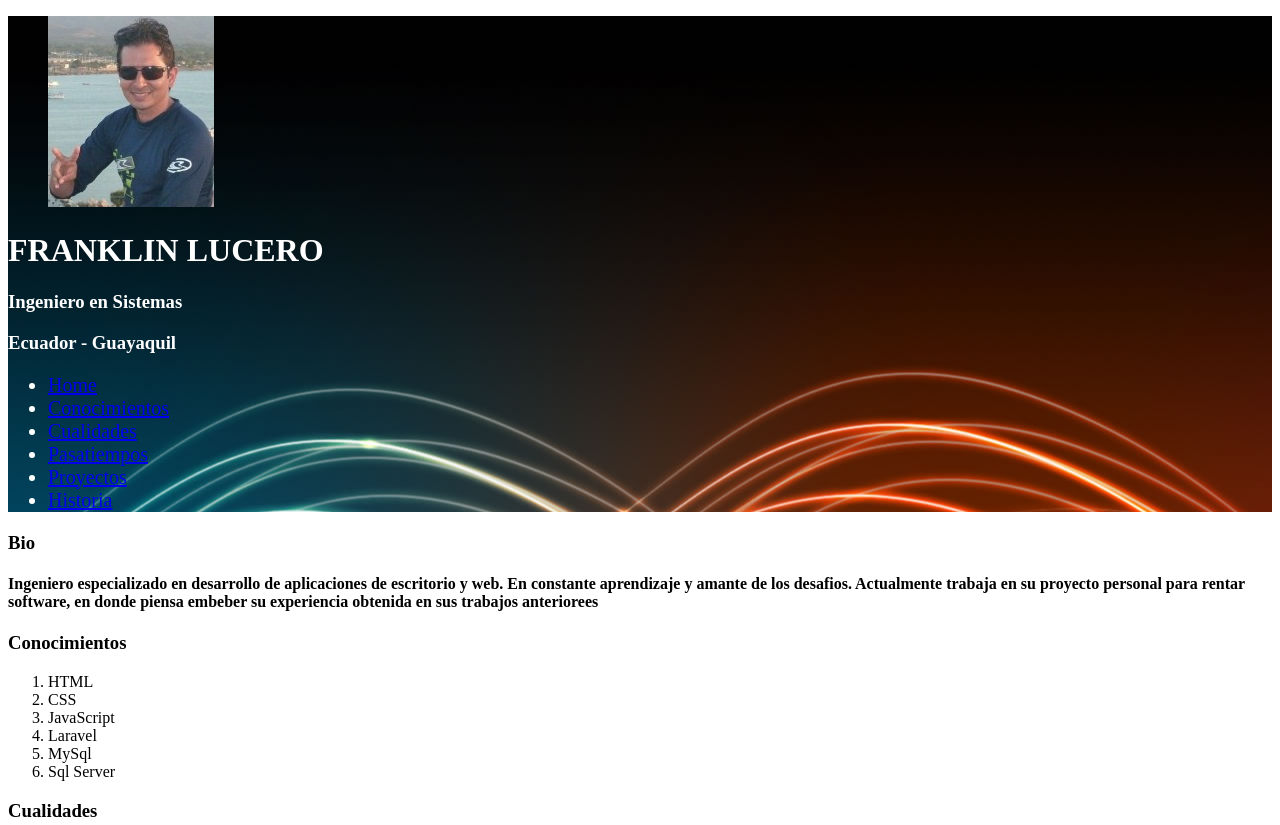
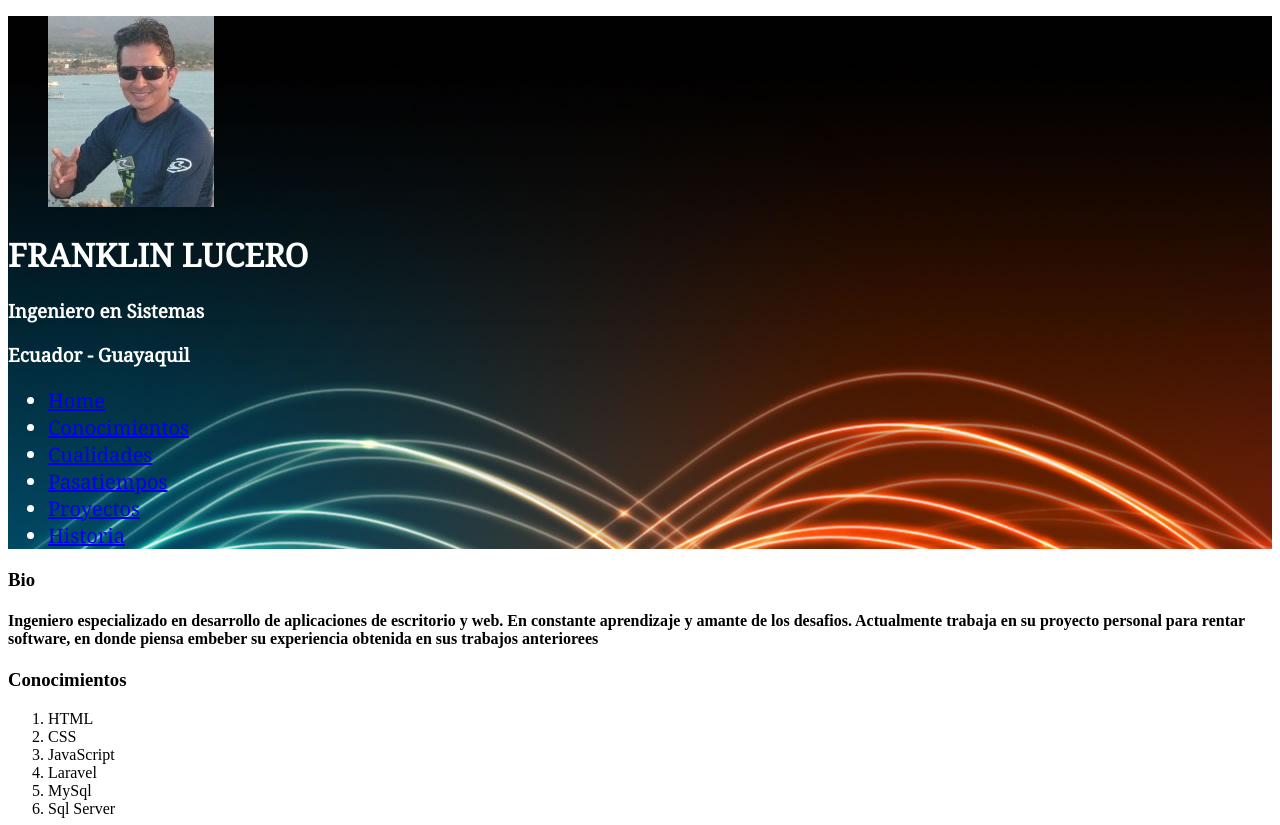
Before and after one commit to Alercard/personal, a website: page dist/index.html in a window 1280 px wide. Shown: the top 825 px of the page. Drawn offline with Linux system fonts and the light colour scheme.

Commit message:
Google Fonts

```diff
--- a/dist/css/estilo.css
+++ b/dist/css/estilo.css
@@ -3,6 +3,9 @@
 	/* url puede ser una ruta relativa como este caso */
 	background-image: url('../images/header-fondo.jpg');
 	color: white;
+	/* tipogracias: por default Times, porque todos la soportan*/
+	/* proyectos de googlefonts: google.com/fonts; */
+	font-family: 'Noto Serif', serif;
 }
 
 .PersonalHeader-title {
--- a/dist/index.html
+++ b/dist/index.html
@@ -3,6 +3,9 @@
 	<head>
 		<meta charset="utf-8">
 		<title>Franklin Lucero</title>
+		<!-- CDN de fuentes (cached) -->
+		<!-- si se desea traer mas fuentes, se concatenan con pipe (|) -->
+		<link href="https://fonts.googleapis.com/css?family=Noto+Serif" rel="stylesheet">
 		<link rel="stylesheet" type="text/css" href="css/estilo.css">
 	</head>
 	<!-- body: Importante, es en donde se programa el contenido  -->
```
